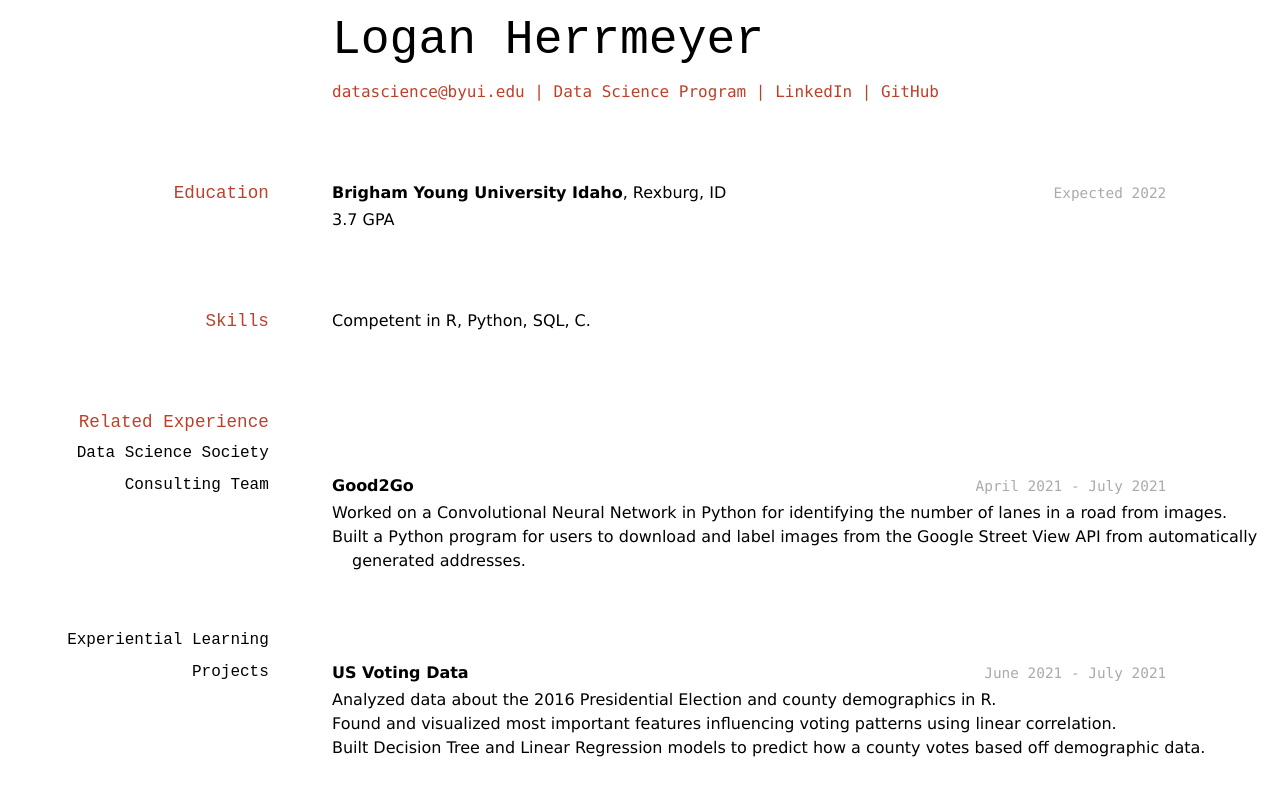
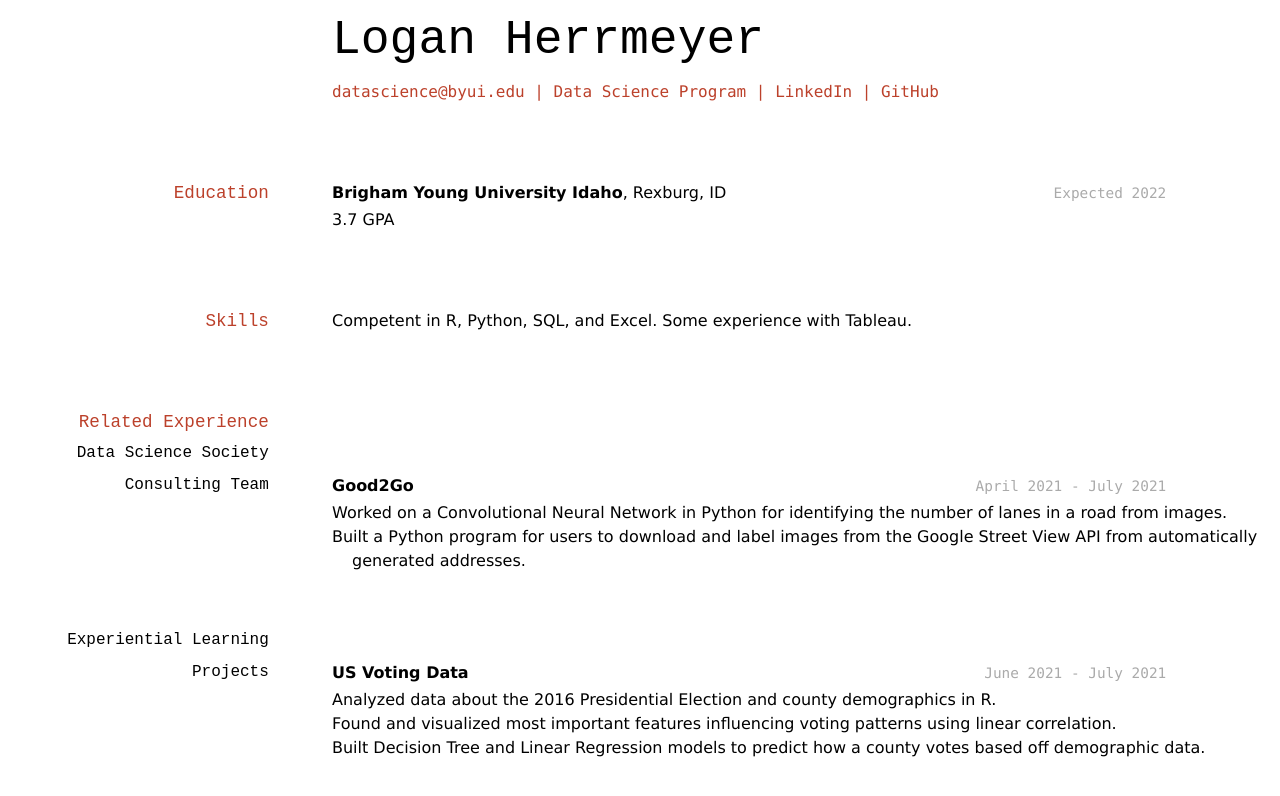
Before and after one commit to LHerrmeyer/herrmeyer_logan_resume, a Jekyll site: the page built from docs/index.md, in a window 1280 px wide. Shown: the top 796 px of the page. Built offline with Jekyll 4.4.1, drawn with Linux system fonts in a browser that asks for light colours.

Commit message:
Update index.md

```diff
--- a/docs/index.md
+++ b/docs/index.md
@@ -22,7 +22,7 @@ __Brigham Young University Idaho__, Rexburg, ID
 
 ## Skills
 
-Competent in R, Python, SQL, C.
+Competent in R, Python, SQL, and Excel. Some experience with Tableau.
 
 ## Related Experience
 
```
